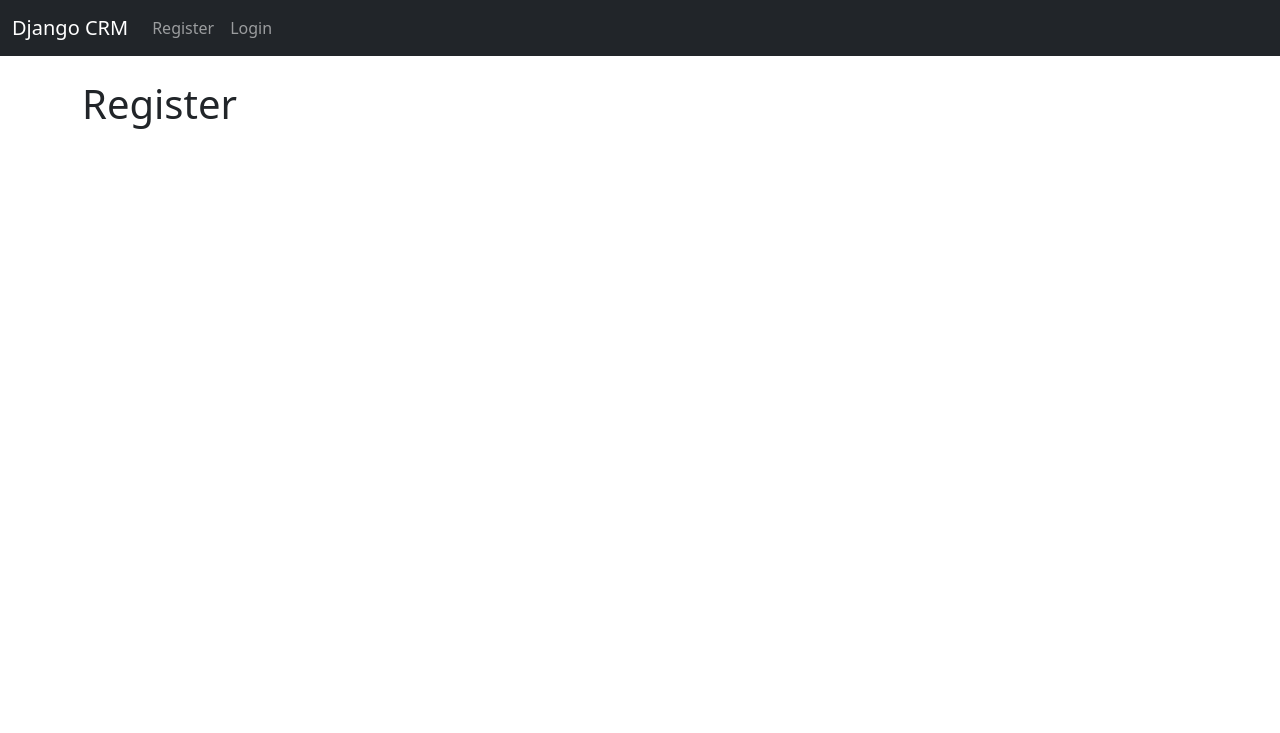
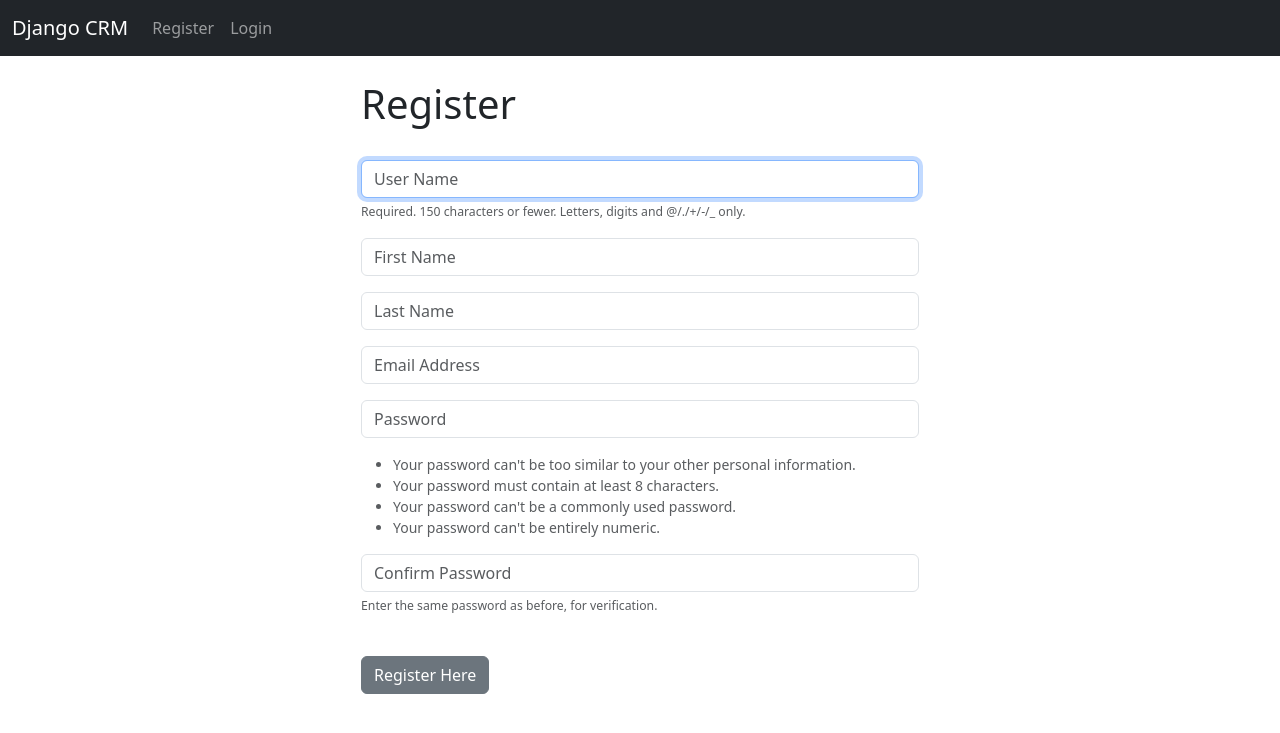
Before and after one commit to v-ayushg/dCRM, a Django app: page /register/ in a window 1280 px wide. Shown: the top 733 px of the page. Run offline with Django 5.2, Linux system fonts and the light colour scheme.

Commit message:
add register form

```diff
--- a/dcrm/website/forms.py
+++ b/dcrm/website/forms.py
@@ -1,7 +1,7 @@
 from django.contrib.auth.forms import UserCreationForm
 from django.contrib.auth.models import User
 from django import forms
-from .models import Record
+
 
 class SignUpForm(UserCreationForm):
 	email = forms.EmailField(label="", widget=forms.TextInput(attrs={'class':'form-control', 'placeholder':'Email Address'}))
@@ -31,21 +31,3 @@ class SignUpForm(UserCreationForm):
 		self.fields['password2'].widget.attrs['placeholder'] = 'Confirm Password'
 		self.fields['password2'].label = ''
 		self.fields['password2'].help_text = '<span class="form-text text-muted"><small>Enter the same password as before, for verification.</small></span>'
-
-
-
-
-# Create Add Record Form
-class AddRecordForm(forms.ModelForm):
-	first_name = forms.CharField(required=True, widget=forms.widgets.TextInput(attrs={"placeholder":"First Name", "class":"form-control"}), label="")
-	last_name = forms.CharField(required=True, widget=forms.widgets.TextInput(attrs={"placeholder":"Last Name", "class":"form-control"}), label="")
-	email = forms.CharField(required=True, widget=forms.widgets.TextInput(attrs={"placeholder":"Email", "class":"form-control"}), label="")
-	phone = forms.CharField(required=True, widget=forms.widgets.TextInput(attrs={"placeholder":"Phone", "class":"form-control"}), label="")
-	address = forms.CharField(required=True, widget=forms.widgets.TextInput(attrs={"placeholder":"Address", "class":"form-control"}), label="")
-	city = forms.CharField(required=True, widget=forms.widgets.TextInput(attrs={"placeholder":"City", "class":"form-control"}), label="")
-	state = forms.CharField(required=True, widget=forms.widgets.TextInput(attrs={"placeholder":"State", "class":"form-control"}), label="")
-	zipcode = forms.CharField(required=True, widget=forms.widgets.TextInput(attrs={"placeholder":"Zipcode", "class":"form-control"}), label="")
-
-	class Meta:
-		model = Record
-		exclude = ("user",)
--- a/dcrm/website/templates/register.html
+++ b/dcrm/website/templates/register.html
@@ -1,6 +1,31 @@
 {% extends 'base.html' %}
 {% block content %}
 
+<div class="col-md-6 offset-md-3">
 <h1>Register</h1>
+<br/>
 
+<form method="POST" action="">
+    {% csrf_token %}
+    {% if form.errors %}
+			<div class="alert alert-warning alert-dismissible fade show" role="alert">
+			  Your Form Has Errors
+			  {% for field in form %}
+			  	{% if field.errors %}
+			  		{{ field.errors }}
+			  	{% endif %}
+			  {% endfor %}
+			  <button type="button" class="btn-close" data-bs-dismiss="alert" aria-label="Close"></button>
+			</div>
+	    {% endif %}
+
+    {{ form.as_p }}
+
+    <br/>
+    <button type="submit" class="btn btn-secondary">Register Here</button>
+</form>
+
+
+
+</div>
 {% endblock %}
--- a/dcrm/website/urls.py
+++ b/dcrm/website/urls.py
@@ -3,7 +3,7 @@ from . import views
 
 urlpatterns = [
     path('',views.home, name='home'),
-    # path('login/', views.login_user, name='login')
+    # path('login/', views.login_user, name='login'),
     path('logout/', views.logout_user, name='logout'),
-    path('register/', views.register_user, name='register')
+    path('register/', views.register_user, name='register'),
 ]
--- a/dcrm/website/views.py
+++ b/dcrm/website/views.py
@@ -1,6 +1,7 @@
 from django.shortcuts import render, redirect
 from django.contrib.auth import authenticate, login, logout
 from django.contrib import messages
+from .forms import SignUpForm
 
 # Create your views here.
 def home(request):
@@ -30,4 +31,19 @@ def logout_user(request):
     return redirect('home')
 
 def register_user(request):
-    return render(request, 'register.html', {})
+    if request.method=='POST':
+        form = SignUpForm(request.POST)
+        if form.is_valid():
+            form.save()
+            #Authenticate and login
+            username = form.cleaned_data['username']
+            password = form.cleaned_data['password1']
+            user=authenticate(username=username, password=password)
+            login(request,user)
+            messages.success(request, "You have registered")
+            return redirect('home')
+
+    else:
+        form=SignUpForm()
+        return render(request, 'register.html', {'form':form})
+    return render(request, 'register.html', {'form':form} )
```
